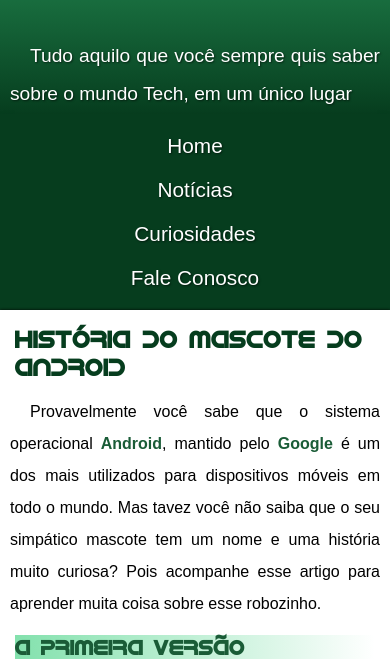
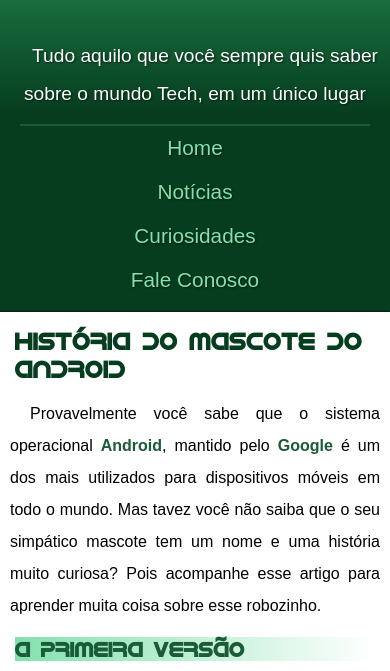
Before and after one commit to joaovicsoares/projeto-android, a plain HTML site: page index.html in a window 390 px wide. Shown: the part 143-814 px from the top of the page. Drawn offline with Linux system fonts and the light colour scheme.

Commit message:
update menu

```diff
--- a/estilo/style.css
+++ b/estilo/style.css
@@ -53,6 +53,7 @@ header > p {
     margin: 0 auto;
     padding-left: 10px;
     padding-right: 10px;
+    text-align: center;
 }
 
 nav {
@@ -62,7 +63,7 @@ nav {
 }
 
 nav > a {
-    color: white;
+    color: var(--cor1);
     text-decoration: none;
     padding: 10px;
     text-shadow: 1px 1px 2px rgba(0, 0, 0, 0.555);
@@ -211,6 +212,10 @@ footer a:hover {
 
 @media(max-width: 510px) {
 
+    .borda {
+        border-top: 2px solid var(--cor4);
+    }
+
     footer p {
         text-align: center;
     }
@@ -225,6 +230,7 @@ footer a:hover {
     nav > a {
         text-align: center;
         font-size: 1.3em;
+        margin: 0px 10px 0px 10px;
     }
 
     aside > ul {
--- a/index.html
+++ b/index.html
@@ -14,7 +14,7 @@
     </header>
 
     <nav>
-        <a href="#">Home</a>
+        <a href="#" class="borda">Home</a>
         <a href="#">Notícias</a>
         <a href="#">Curiosidades</a>
         <a href="#">Fale Conosco
```
